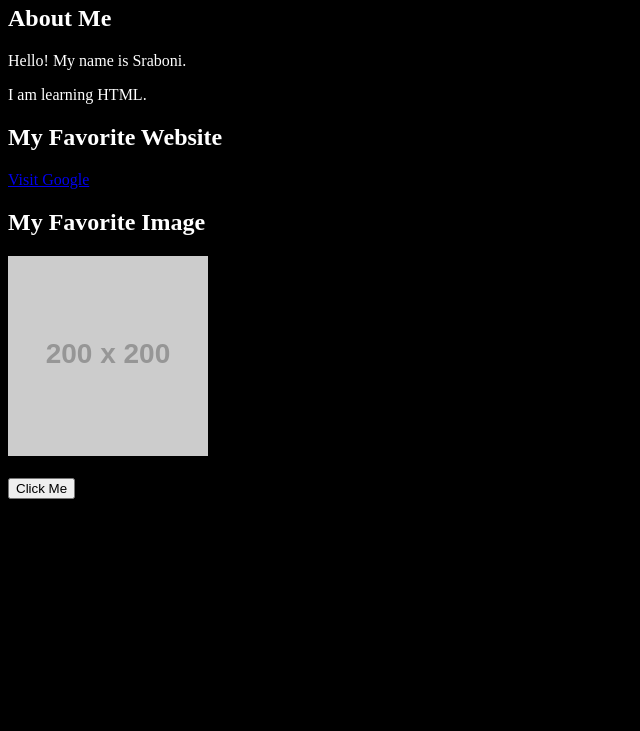
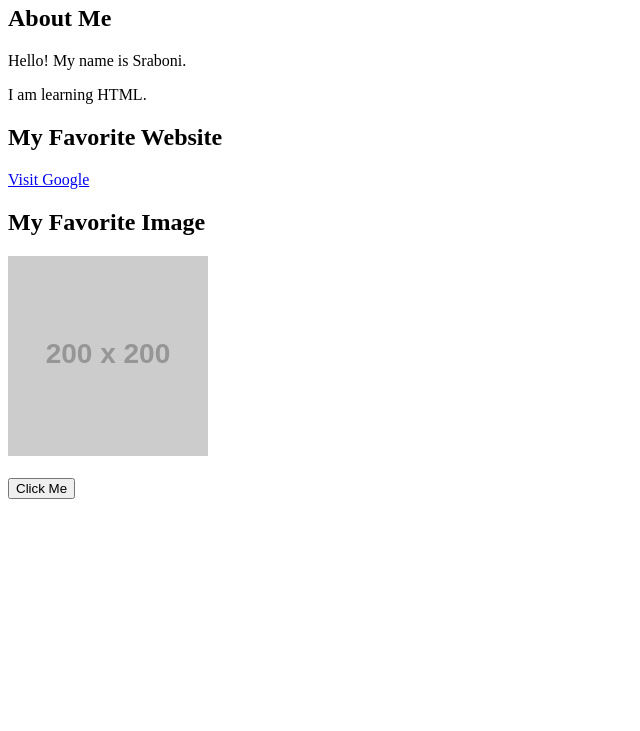
Before and after one commit to sraboniakhter001/livestock_managrment_system, a plain HTML site: page index.html in a window 1280 px wide. Shown: the part 69-800 px from the top of the page, without its empty margins (0-640 px from the left). Drawn offline with Linux system fonts and the light colour scheme; placeholder pictures from the web are drawn by us.

Commit message:
Dark to light commit

```diff
--- a/style.css
+++ b/style.css
@@ -1,6 +1,6 @@
 body{
-    background-color: black;
-    color: white;
+    background-color: light;
+    color: black;
 }
 
 h1 {
```
